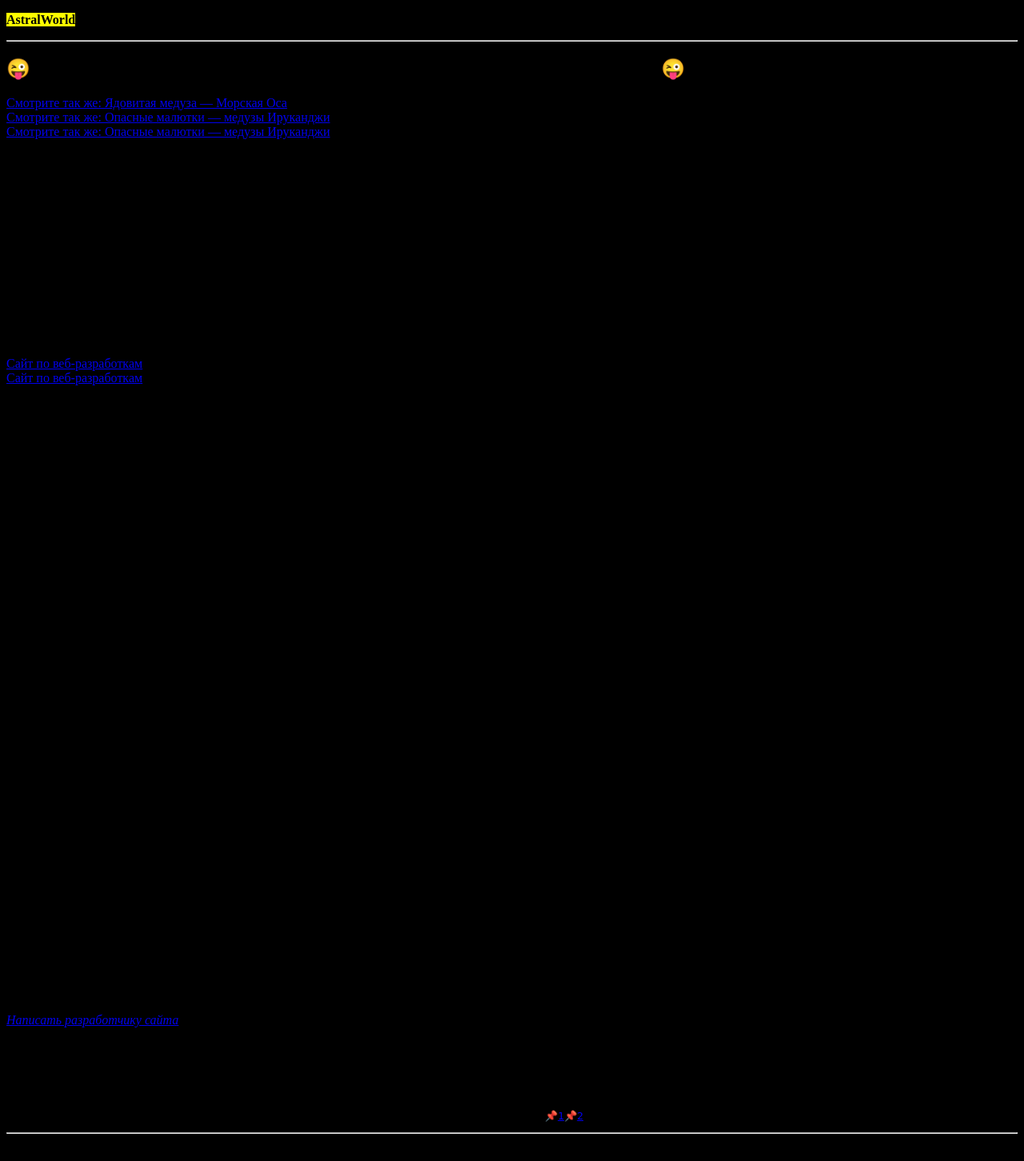
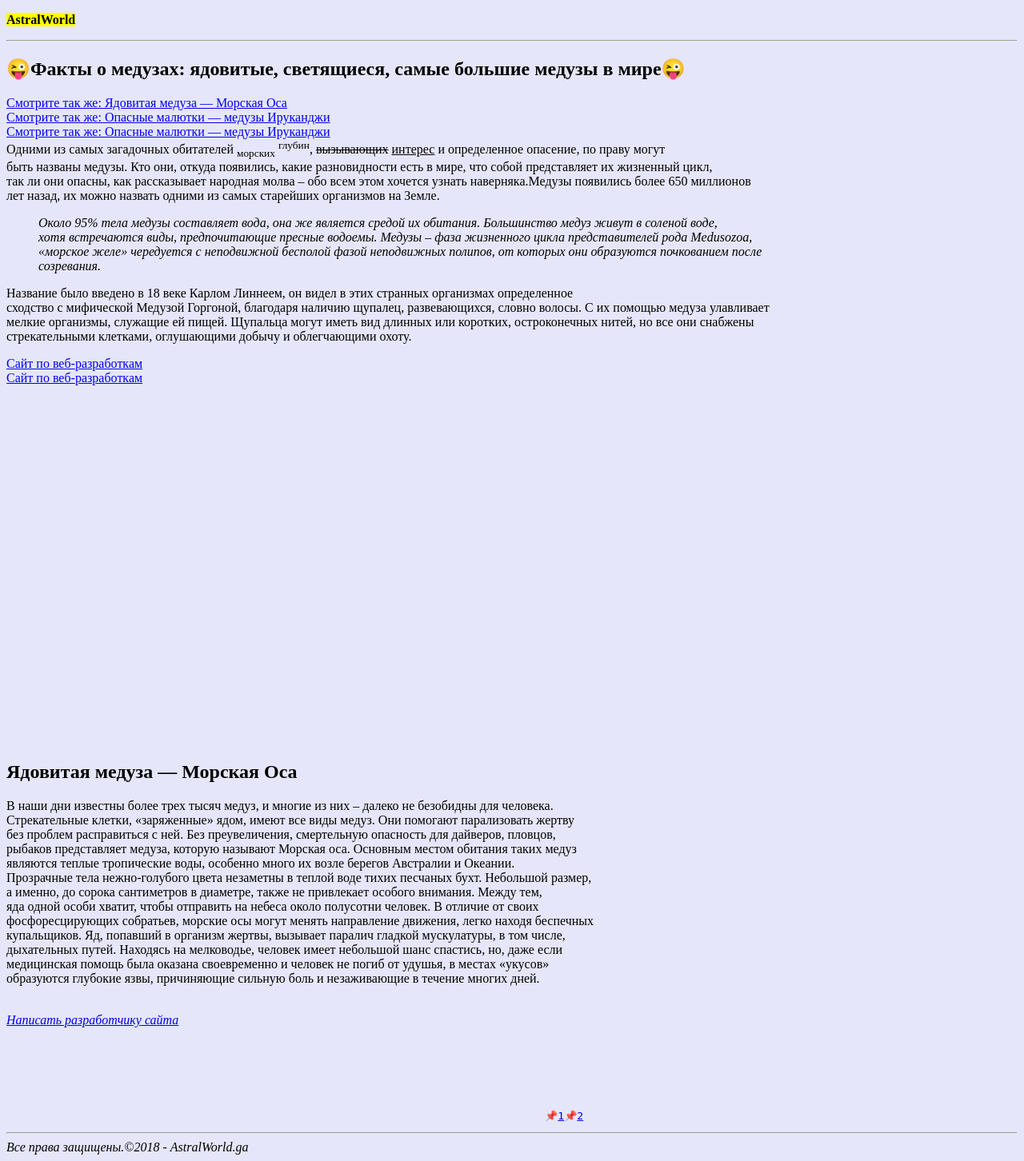
Before and after one commit to BADSanta5/BADSanta5.github.io, a PHP site: page / in a window 1280 px wide. Shown: the whole page at 80% size. Run offline with PHP 8.4, Linux system fonts and the light colour scheme.

Commit message:
Update style.css

```diff
--- a/style.css
+++ b/style.css
@@ -1 +1 @@
-body {background: #000000}
+body {background: #E6E6FA}
```
